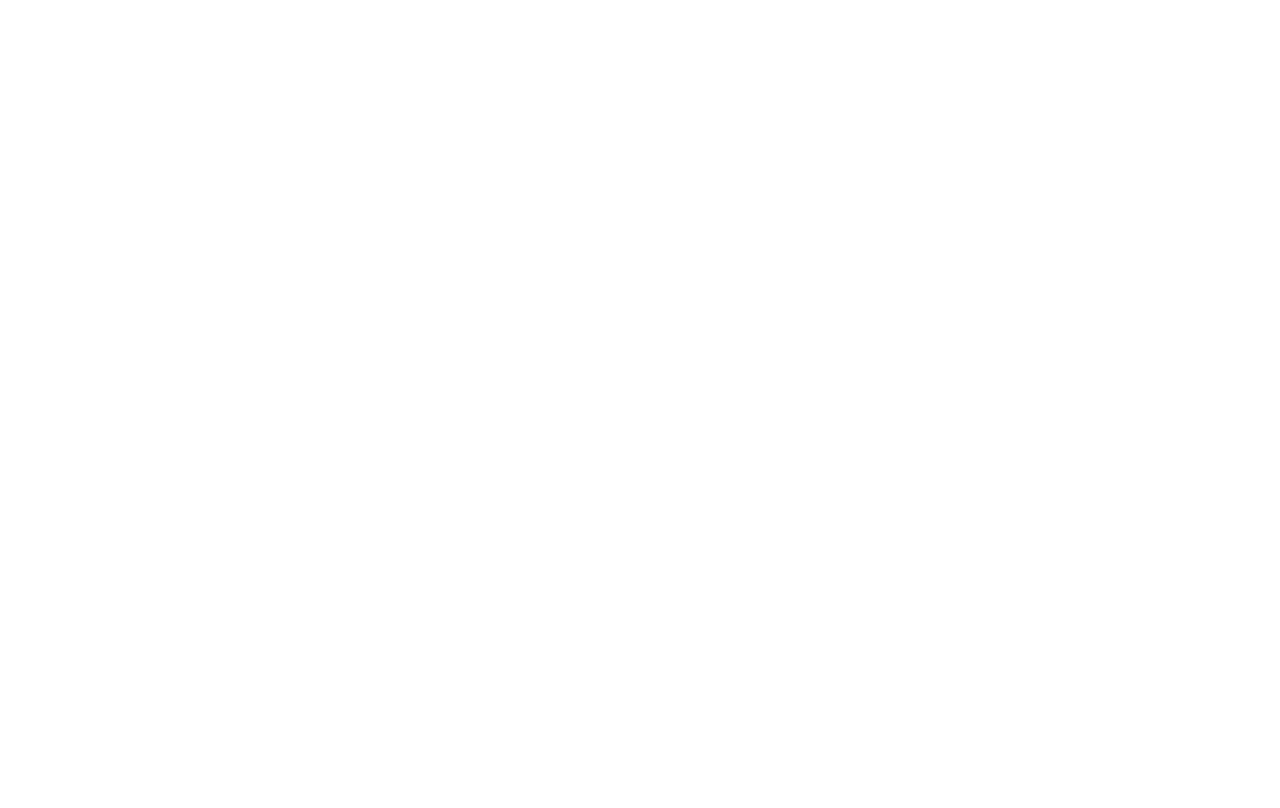
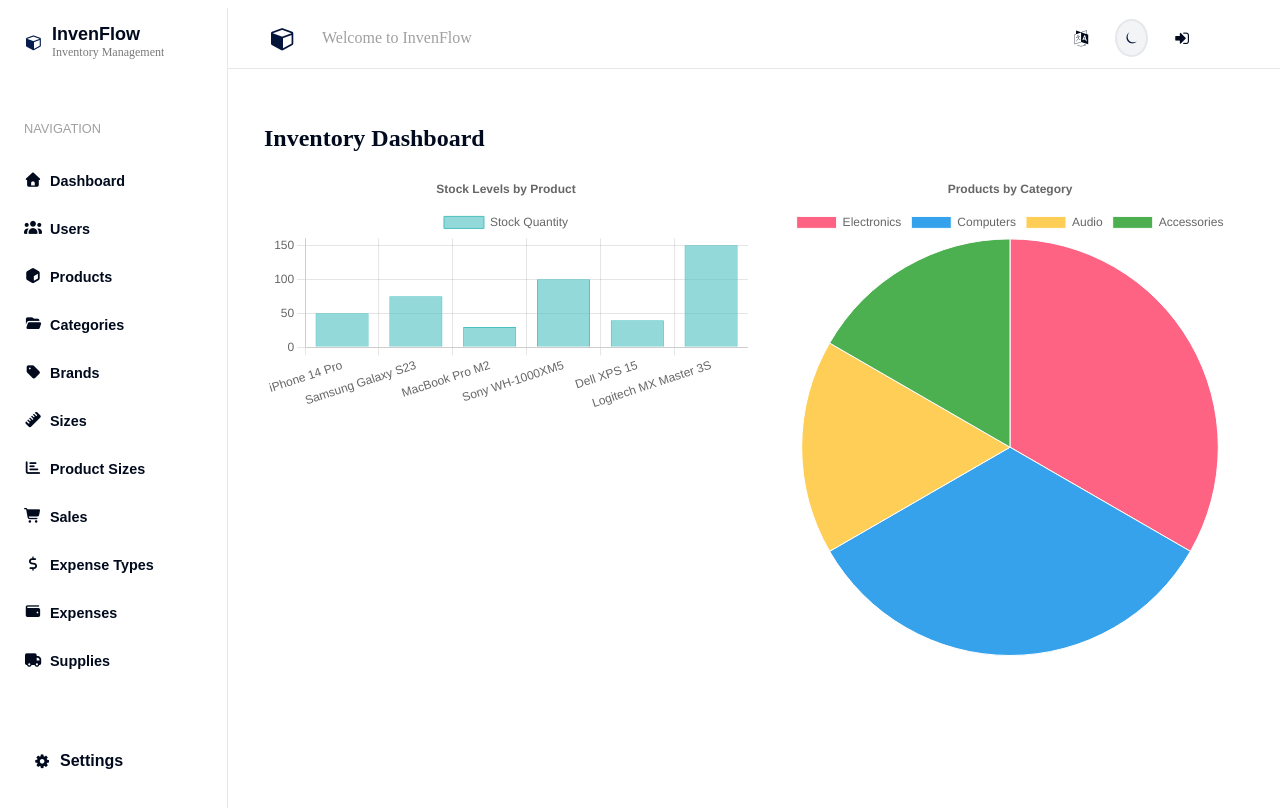
Before and after one commit to PrinceCuthbert/Inventory-Management-System, a React (Vite) app: page /HomePage/dashboard in a window 1280 px wide. Before the commit this address had no page. Shown: the top 808 px of the page. Built offline with nearby package versions, Linux system fonts and the light colour scheme.

Commit message:
Tested embedding charts using chart js, and it successfully worked

```diff
--- a/package.json
+++ b/package.json
@@ -22,11 +22,13 @@
     "@tanstack/react-query": "^5.84.1",
     "@tanstack/react-query-devtools": "^5.84.1",
     "antd": "^5.27.0",
+    "chart.js": "^4.5.0",
     "class-variance-authority": "^0.7.1",
     "classnames": "^2.5.1",
     "clsx": "^2.1.1",
     "lucide-react": "^0.536.0",
     "react": "^19.1.0",
+    "react-chartjs-2": "^5.3.0",
     "react-dom": "^19.1.0",
     "react-hook-form": "^7.61.1",
     "react-router-dom": "^7.7.1",
--- a/src/App.jsx
+++ b/src/App.jsx
@@ -4,6 +4,7 @@
 import Products from "./pages/Products";
 import Users from "./pages/Users";
 import Categories from "./pages/Categories";
+import Dashboard from "./pages/Dashboard";
 
 function App() {
   return (
@@ -14,7 +15,7 @@
       {/* Layout route */}
       <Route path="/HomePage" element={<HomePage />}>
         {/* Default page in Outlet */}
-        <Route index element={<h2>Welcome Dashboard</h2>} />
+        <Route path="dashboard" element={<Dashboard />} />
 
         {/* This will render inside <Outlet /> */}
         <Route path="users" element={<Users />} />
--- /dev/null
+++ b/src/components/chartjs/CategoryChart.jsx
@@ -0,0 +1,47 @@
+// src/components/CategoryChart.jsx
+import React from "react";
+import { Pie } from "react-chartjs-2";
+import { Chart as ChartJS, ArcElement, Tooltip, Legend, Title } from "chart.js";
+
+// Register Chart.js components
+ChartJS.register(ArcElement, Tooltip, Legend, Title);
+
+const CategoryChart = ({ products = [] }) => {
+  if (!products.length) return <p>Loading category chart...</p>;
+
+  // Get unique categories
+  const categories = [...new Set(products.map((p) => p.category))];
+
+  const data = {
+    labels: categories,
+    datasets: [
+      {
+        label: "Number of Products",
+        data: categories.map(
+          (cat) => products.filter((p) => p.category === cat).length
+        ),
+        backgroundColor: [
+          "#FF6384",
+          "#36A2EB",
+          "#FFCE56",
+          "#4CAF50",
+          "#9C27B0",
+          "#FF9800",
+        ],
+        borderWidth: 1,
+      },
+    ],
+  };
+
+  const options = {
+    responsive: true,
+    plugins: {
+      legend: { position: "top" },
+      title: { display: true, text: "Products by Category" },
+    },
+  };
+
+  return <Pie data={data} options={options} />;
+};
+
+export default CategoryChart;
--- /dev/null
+++ b/src/components/chartjs/StockChart.jsx
@@ -0,0 +1,49 @@
+// src/components/StockChart.jsx
+import React from "react";
+import { Bar } from "react-chartjs-2";
+import {
+  Chart as ChartJS,
+  CategoryScale,
+  LinearScale,
+  BarElement,
+  Title,
+  Tooltip,
+  Legend,
+} from "chart.js";
+
+// Register Chart.js components
+ChartJS.register(
+  CategoryScale,
+  LinearScale,
+  BarElement,
+  Title,
+  Tooltip,
+  Legend
+);
+
+const StockChart = ({ products }) => {
+  const data = {
+    labels: products.map((p) => p.name), // Product names
+    datasets: [
+      {
+        label: "Stock Quantity",
+        data: products.map((p) => p.stock), // Stock levels
+        backgroundColor: "rgba(75, 192, 192, 0.6)",
+        borderColor: "rgba(75, 192, 192, 1)",
+        borderWidth: 1,
+      },
+    ],
+  };
+
+  const options = {
+    responsive: true,
+    plugins: {
+      legend: { position: "top" },
+      title: { display: true, text: "Stock Levels by Product" },
+    },
+  };
+
+  return <Bar data={data} options={options} />;
+};
+
+export default StockChart;
--- a/src/components/sidebar.jsx
+++ b/src/components/sidebar.jsx
@@ -32,7 +32,7 @@
 
           <div className="nav-links">
             {!collapsed && <p className="nav-title">Navigation</p>}
-            <Link to="/HomePage">
+            <Link to="/HomePage/dashboard">
               <i className="fas fa-home active"></i>
               {!collapsed && <span>Dashboard</span>}
             </Link>
--- /dev/null
+++ b/src/pages/Dashboard.jsx
@@ -0,0 +1,23 @@
+import { React } from "react";
+
+import StockChart from "@/components/chartjs/StockChart";
+import CategoryChart from "@/components/chartjs/CategoryChart";
+import { products } from "../data/products";
+
+const Dashboard = () => {
+  return (
+    <div style={{ padding: "20px" }}>
+      <h2>Inventory Dashboard</h2>
+      <div style={{ display: "flex", gap: "20px", flexWrap: "wrap" }}>
+        <div style={{ flex: 1, minWidth: "400px" }}>
+          <StockChart products={products} />
+        </div>
+        <div style={{ flex: 1, minWidth: "400px" }}>
+          <CategoryChart products={products} />
+        </div>
+      </div>
+    </div>
+  );
+};
+
+export default Dashboard;
```
Also changed, not shown: 1 other file (tests, documents, lock files or other folders).
